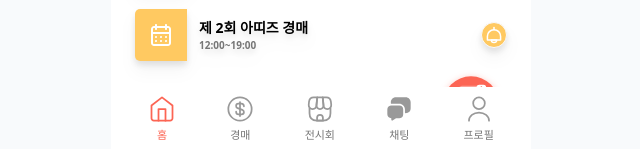
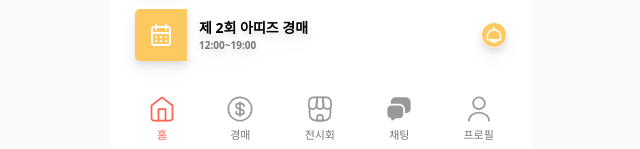
Before and after one commit to Att-ies/frontend, a Next.js app: page /home in a window 1280 px wide. Shown: the part 648-797 px from the top of the page, without its empty margins (319-959 px from the left). Built offline with nearby package versions, Linux system fonts and the light colour scheme; no server answers.

Commit message:
feat : font 적용

```diff
--- a/src/pages/home/index.tsx
+++ b/src/pages/home/index.tsx
@@ -17,6 +17,7 @@ import { Swiper, SwiperSlide } from 'swiper/react';
 import { isUser } from '@utils/isUser';
 import { Pagination } from 'swiper';
 import useGetProfile from '@hooks/queries/useGetProfile';
+import FloatButton from '@components/home/FloatButton';
 
 interface KeywordArtwork {
   id: string;
@@ -215,18 +216,7 @@ export default function Home() {
             )}
           </Swiper>
         </section>
-        {!isUser && (
-          <Image
-            src="/svg/icons/icon_registration.svg"
-            alt="register"
-            width={80}
-            height={0}
-            onClick={() => {
-              router.push('/home/post');
-            }}
-            className="sticky bottom-[10px] z-50  m-auto mr-0 h-[72px] w-[72px] cursor-pointer"
-          />
-        )}
+        <FloatButton />
       </Layout>
       <Tab />
     </>
```
